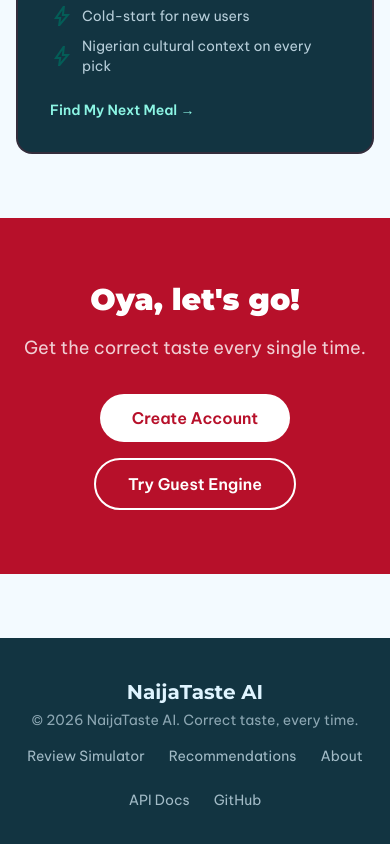
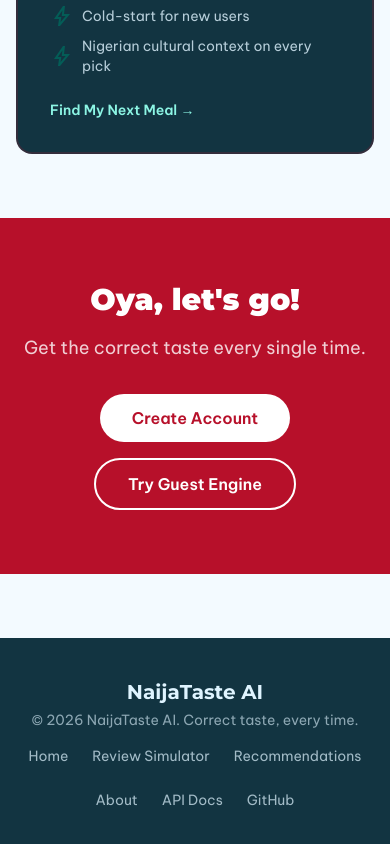
Before and after one commit to juststrings/naijataste-ai, a Next.js app in the folder frontend/: page / in a window 390 px wide. Shown: the part 3125-3969 px from the top of the page. Built offline with nearby package versions, Linux system fonts and the light colour scheme; no server answers.

Commit message:
feat: add Home link to footer, hide footer on mobile for auth users

```diff
--- a/frontend/src/components/Footer.tsx
+++ b/frontend/src/components/Footer.tsx
@@ -1,8 +1,13 @@
+"use client";
+
 import Link from "next/link";
+import { useAuth } from "@/contexts/AuthContext";
 
 export default function Footer() {
+  const { user } = useAuth();
+
   return (
-    <footer className="relative z-10 bg-inverse-surface text-inverse-on-surface py-10 mt-auto">
+    <footer className={`relative z-10 bg-inverse-surface text-inverse-on-surface py-10 mt-auto ${user ? "hidden md:block" : "block"}`}>
       <div className="max-w-7xl mx-auto px-4 md:px-16 flex flex-col md:flex-row justify-between items-center gap-4">
         <div className="text-center md:text-left">
           <div className="font-bold text-xl mb-1" style={{ fontFamily: "Montserrat, sans-serif" }}>
@@ -11,6 +16,7 @@ export default function Footer() {
           <p className="text-sm opacity-60">© 2026 NaijaTaste AI. Correct taste, every time.</p>
         </div>
         <div className="flex gap-6 text-sm opacity-70 flex-wrap justify-center">
+          <Link href="/" className="hover:opacity-100 transition-opacity">Home</Link>
           <Link href="/simulator" className="hover:opacity-100 transition-opacity">Review Simulator</Link>
           <Link href="/recommend" className="hover:opacity-100 transition-opacity">Recommendations</Link>
           <Link href="/about" className="hover:opacity-100 transition-opacity">About</Link>
```
